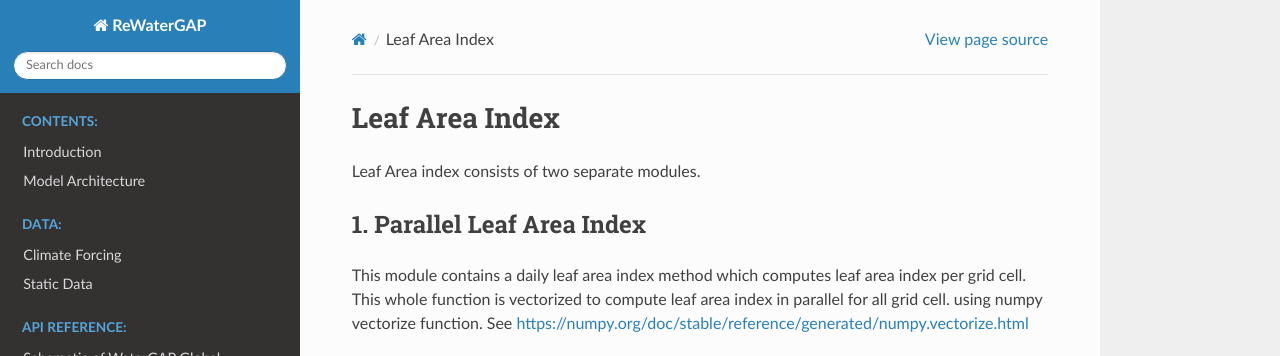
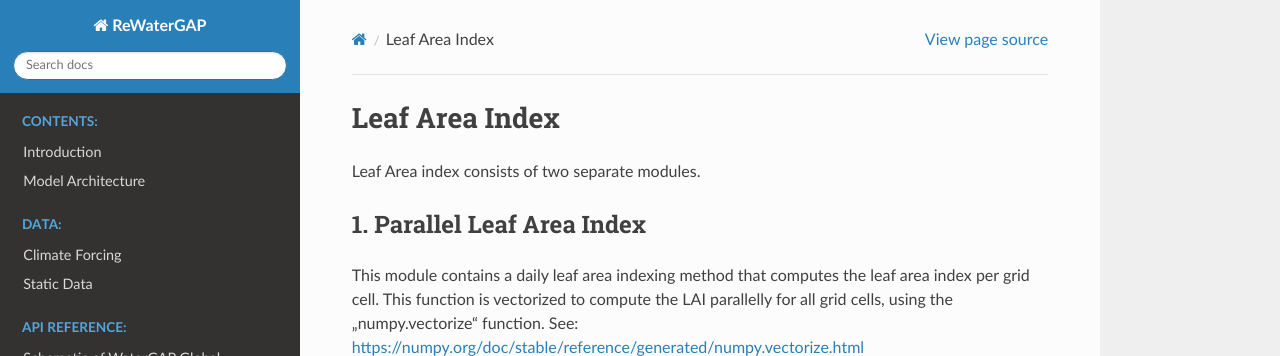
Before and after one commit to HydrologyFrankfurt/ReWaterGAP, a Sphinx documentation site: the page built from docs/api_docs/leafareaindex.rst, in a window 1280 px wide and 949 px high, cut to the strip 0-356 px from the top of the window. Built offline with Sphinx 7.4.7 and the Read the Docs theme 2.0.0, drawn with Linux system fonts in a browser that asks for light colours.

Commit message:
Update leafareaindex.rst

```diff
--- a/docs/api_docs/leafareaindex.rst
+++ b/docs/api_docs/leafareaindex.rst
@@ -8,9 +8,7 @@ Leaf Area index consists of two separate modules.
 
 1. Parallel Leaf Area Index
 ============================
-This module contains a daily leaf area index method which computes leaf area index per grid cell.
-This whole function is vectorized to compute leaf area index in parallel for all grid cell. using
-numpy vectorize function. See https://numpy.org/doc/stable/reference/generated/numpy.vectorize.html
+This module contains a daily leaf area indexing method that computes the leaf area index per grid cell. This function is vectorized to compute the LAI parallelly for all grid cells, using the „numpy.vectorize“ function. See: https://numpy.org/doc/stable/reference/generated/numpy.vectorize.html
 
 .. autofunction:: parallel_leaf_area_index.daily_leaf_area_index
 
```
